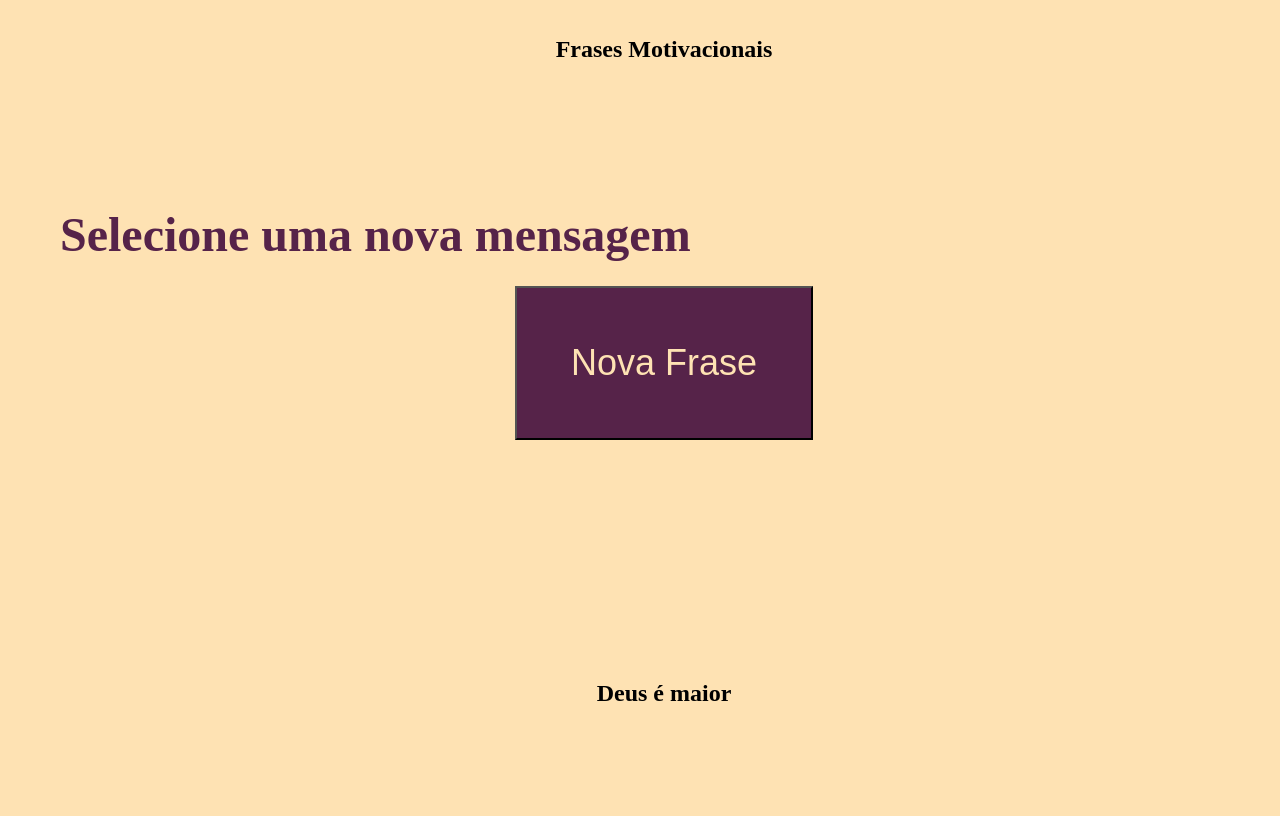
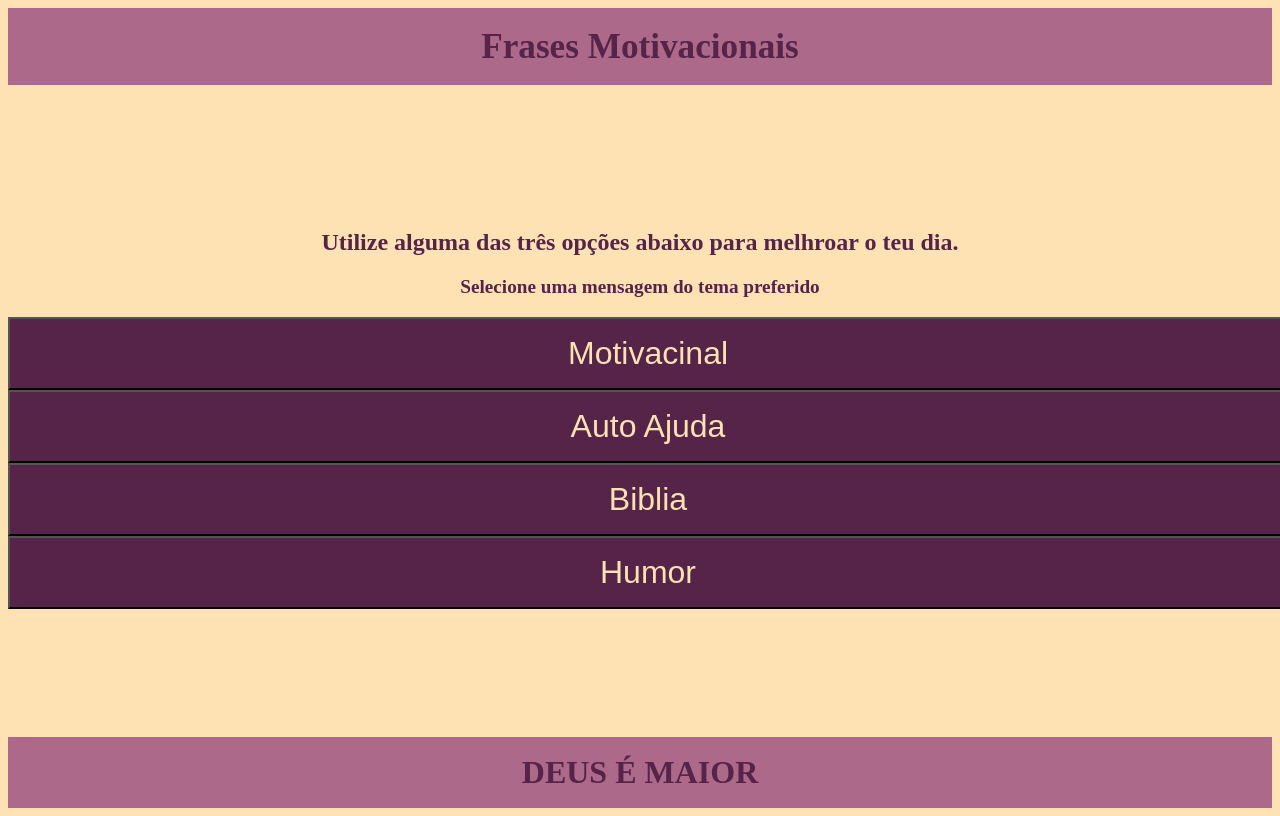
Before and after one commit to paulomarinato/Motivacional, a plain HTML site: page index.html in a window 1280 px wide. Shown: the top 816 px of the page. Drawn offline with Linux system fonts and the light colour scheme; a web font is replaced by a local one.

Commit message:
conclusão dos botões de opções

```diff
--- a/index.html
+++ b/index.html
@@ -12,19 +12,23 @@
 </head>
 
 <body>
+
     <header class="header"> Frases Motivacionais </header>
 
         <div>
-        <h1 class="title"> Selecione uma nova mensagem </h1>
+
+            <h1 class="title"> Utilize alguma das três opções abaixo para melhroar o teu dia. </h1>
+
+            <p class="title_2"> Selecione uma mensagem do tema preferido </p>
+
+            <button class="button_moticacional"> Motivacinal </button>
+            <button class="button_autoajuda"> Auto Ajuda </button>
+            <button class="button_biblia"> Biblia </button>
+            <button class="button_humor"> Humor </button>
+
         </div>
 
-        <div>
-        <button class="button"> Nova Frase </button>
-        </div>
-
-    <footer class="baseboard"> Deus é maior</footer>
-
-
+    <footer class="baseboard"> DEUS É MAIOR</footer>
 
 </body>
 
--- /dev/null
+++ b/reset.css
@@ -0,0 +1,48 @@
+/* http://meyerweb.com/eric/tools/css/reset/
+   v2.0 | 20110126
+   License: none (public domain)
+*/
+
+html, body, div, span, applet, object, iframe,
+h1, h2, h3, h4, h5, h6, p, blockquote, pre,
+a, abbr, acronym, address, big, cite, code,
+del, dfn, em, img, ins, kbd, q, s, samp,
+small, strike, strong, sub, sup, tt, var,
+b, u, i, center,
+dl, dt, dd, ol, ul, li,
+fieldset, form, label, legend,
+table, caption, tbody, tfoot, thead, tr, th, td,
+article, aside, canvas, details, embed,
+figure, figcaption, footer, header, hgroup,
+menu, nav, output, ruby, section, summary,
+time, mark, audio, video {
+	margin: 0;
+	padding: 0;
+	border: 0;
+	font-size: 100%;
+	font: inherit;
+	vertical-align: baseline;
+}
+/* HTML5 display-role reset for older browsers */
+article, aside, details, figcaption, figure,
+footer, header, hgroup, menu, nav, section {
+	display: block;
+}
+body {
+	line-height: 1;
+}
+ol, ul {
+	list-style: none;
+}
+blockquote, q {
+	quotes: none;
+}
+blockquote:before, blockquote:after,
+q:before, q:after {
+	content: '';
+	content: none;
+}
+table {
+	border-collapse: collapse;
+	border-spacing: 0;
+}
--- a/style.css
+++ b/style.css
@@ -1,6 +1,5 @@
 @import url('https://fonts.googleapis.com/css2?family=Modern+Antiqua&display=swap');
 @import url('https://fonts.googleapis.com/css2?family=Cabin:wght@400;700&display=swap');
-
 
 :root{
     --color-background: #FEE2B3;
@@ -13,35 +12,92 @@
 }
 
 body{
-    box-sizing: border-box;
     font-size: 1.5rem;
     font-weight: 700;
     background-color: var(--color-background);
-    margin: 1em;
-    padding: 0.5em;
     text-align: center;
-    width: 100%;
 }
 
-.title{
-    margin: 0.5em;
-    margin-top: 3em;
-    display: flex;
-    color: var(--color-title);
+@media screen and (min-width: 280px) {
+    body{
+        display: flex;
+        flex-direction: column;
+        justify-content: space-between;
+        height: 100vh;
+        font: var(--font-title);
+        color: var(--color-title);
+        font-weight: 700;
+
+    }
+
+    .header{
+        background-color: var(--color-background);
+        padding: 0.5em;
+        border: 1px solid var(--color-subtitle);
+        background-color: var(--color-subtitle);
+        color: var(--color-background)
+        width: 100vw;
+        font-size: 2.2em;
+    }
+
+    .title{
+        font-size: 1.5em;
+
+    }
+
+    .title_2{
+        font-size: 1.2em;
+    }
+
+    .button_moticacional{
+        color: var(--color-background);
+        font-size: 2em;
+        background-color: var(--color-title);
+        width: 100vw;
+        padding: 0.5em;
+    }
+
+    .button_autoajuda{
+        color: var(--color-background);
+        font-size: 2em;
+        background-color: var(--color-title);
+        width: 100vw;
+        padding: 0.5em;
+    }
+
+    .button_biblia{
+        color: var(--color-background);
+        font-size: 2em;
+        background-color: var(--color-title);
+        width: 100vw;
+        padding: 0.5em;
+    }
+
+    .button_humor{
+        color: var(--color-background);
+        font-size: 2em;
+        background-color: var(--color-title);
+        width: 100vw;
+        padding: 0.5em;
+    }
+
+    .baseboard{
+        background-color: var(--color-background);
+        padding: 0.5em;
+        border: 1px solid var(--color-subtitle);
+        background-color: var(--color-subtitle);
+        color: var(--color-background)
+        width: 100vw;
+        font-size: 2.0em;
+        font-weight: 700;
+    }
+
 }
 
-.button{
-    padding: 1.5em;
-    font-size: 700;
-    color: var(--color-background);
-    font-size: 1.5em;
-    background-color: var(--color-title);
-}
+@media screen and (min-width: 728px) {
 
-.baseboard{
-    padding: 1em;
-    margin: 1em;
-    margin-top: 9em;
+  }
 
+  @media screen and (min-width: 1200px) {
 
-}
+  }
```
Also changed, not shown: punho.png (deleted).
